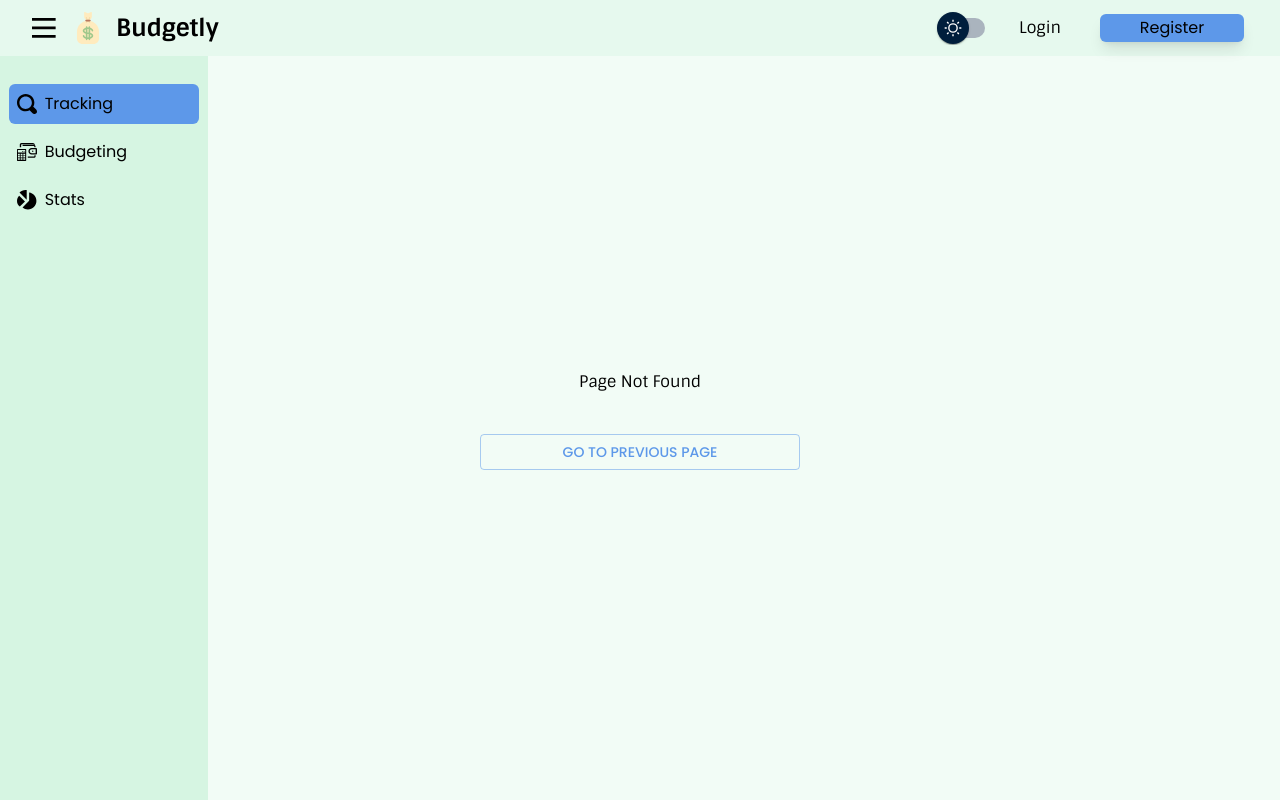
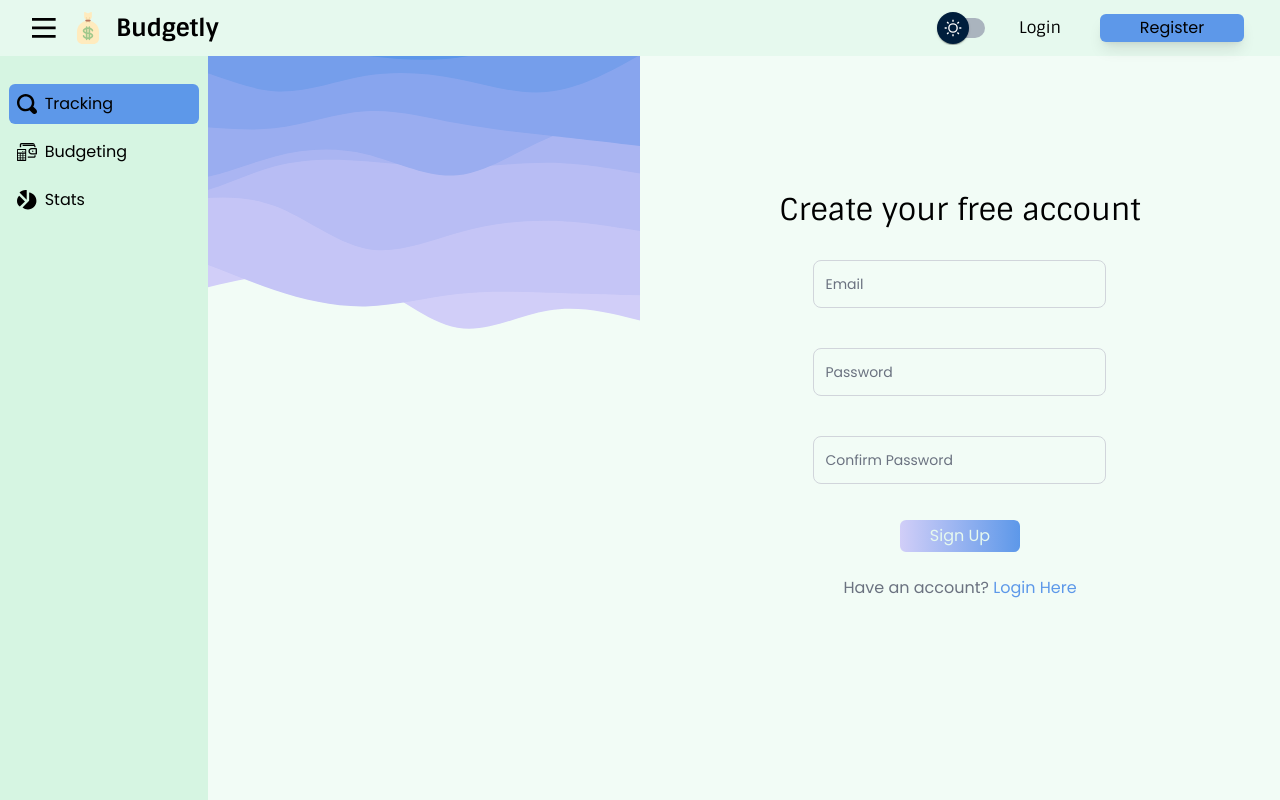
Before and after one commit to AndiRaihan/budgetly-frontend, a React (Vite) app: page /register in a window 1280 px wide. Before the commit this address had no page. Built offline with nearby package versions, Linux system fonts and the light colour scheme.

Commit message:
Finished register page design

```diff
--- a/package.json
+++ b/package.json
@@ -16,6 +16,7 @@
     "@reduxjs/toolkit": "^1.9.5",
     "react": "^18.2.0",
     "react-dom": "^18.2.0",
+    "react-hook-form": "^7.45.1",
     "react-redux": "^8.1.1",
     "react-router-dom": "^6.14.1"
   },
--- a/src/App.tsx
+++ b/src/App.tsx
@@ -6,6 +6,7 @@ import Navbar from "./components/Navbar";
 import SideNav from "./components/SideNav";
 import { useState } from "react";
 import CurrentPage from "./utils/CurrentPage";
+import Register from "./pages/Register";
 
 function App() {
   const [showNavbar, setShowNavbar] = useState(false);
@@ -32,6 +33,7 @@ function App() {
             />
           }
         />
+        <Route path="/register" element={<Register />} />
         <Route path="*" element={<NotFound />} />
       </Routes>
     </BrowserRouter>
--- /dev/null
+++ b/src/components/RegisterForm.tsx
@@ -0,0 +1,89 @@
+import { useForm, SubmitHandler } from "react-hook-form";
+import { Link } from "react-router-dom";
+
+type RegisterInput = {
+  username: string;
+  password: string;
+  confirmPassword: string;
+};
+
+export default function RegisterForm() {
+  const {
+    register,
+    handleSubmit,
+    watch,
+    formState: { errors },
+  } = useForm<RegisterInput>();
+
+  const onSubmit: SubmitHandler<RegisterInput> = (data) => console.log(data);
+  return (
+    <form
+      onSubmit={handleSubmit(onSubmit)}
+      className="flex flex-col justify-center items-center"
+    >
+      <h1 className="text-3xl mb-3">Create your free account</h1>
+      <div className="relative m-5">
+        <input
+          type="email"
+          id="username"
+          className="block px-2.5 pb-2.5 pt-4 w-full text-sm text-gray-900 bg-background-light-100 rounded-lg border border-gray-300 appearance-none dark:text-white dark:border-gray-600 dark:focus:border-blue-500 focus:outline-none focus:ring-0 focus:border-blue-600 peer"
+          placeholder=" "
+          {...register("username", { required: true })}
+        />
+        <label
+          htmlFor="username"
+          className="absolute text-sm text-gray-500 dark:text-gray-400 duration-300 transform -translate-y-4 scale-75 top-2 z-10 origin-[0] bg-background-light-100 dark:bg-gray-900 px-2 peer-focus:px-2 peer-focus:text-blue-600 peer-focus:dark:text-blue-500 peer-placeholder-shown:scale-100 peer-placeholder-shown:-translate-y-1/2 peer-placeholder-shown:top-1/2 peer-focus:top-2 peer-focus:scale-75 peer-focus:-translate-y-4 left-1"
+        >
+          Email
+        </label>
+      </div>
+      <div className="relative m-5">
+        <input
+          type="password"
+          id="password"
+          className="block px-2.5 pb-2.5 pt-4 w-full text-sm text-gray-900 bg-background-light-100 rounded-lg border border-gray-300 appearance-none dark:text-white dark:border-gray-600 dark:focus:border-blue-500 focus:outline-none focus:ring-0 focus:border-blue-600 peer"
+          placeholder=" "
+          {...register("password", { required: true })}
+        />
+        <label
+          htmlFor="password"
+          className="absolute text-sm text-gray-500 dark:text-gray-400 duration-300 transform -translate-y-4 scale-75 top-2 z-10 origin-[0] bg-background-light-100 dark:bg-gray-900 px-2 peer-focus:px-2 peer-focus:text-blue-600 peer-focus:dark:text-blue-500 peer-placeholder-shown:scale-100 peer-placeholder-shown:-translate-y-1/2 peer-placeholder-shown:top-1/2 peer-focus:top-2 peer-focus:scale-75 peer-focus:-translate-y-4 left-1"
+        >
+          Password
+        </label>
+      </div>
+      <div className="relative m-5">
+        <input
+          type="password"
+          id="confirm_password"
+          className="block px-2.5 pb-2.5 pt-4 w-full text-sm text-gray-900 bg-background-light-100 rounded-lg border border-gray-300 appearance-none dark:text-white dark:border-gray-600 dark:focus:border-blue-500 focus:outline-none focus:ring-0 focus:border-blue-600 peer"
+          placeholder=" "
+          {...register("confirmPassword", {
+            required: true,
+            validate: (value) => value === watch("password"),
+          })}
+        />
+        <label
+          htmlFor="confirm_password"
+          className="absolute text-sm text-gray-500 dark:text-gray-400 duration-300 transform -translate-y-4 scale-75 top-2 z-10 origin-[0] bg-background-light-100 dark:bg-gray-900 px-2 peer-focus:px-2 peer-focus:text-blue-600 peer-focus:dark:text-blue-500 peer-placeholder-shown:scale-100 peer-placeholder-shown:-translate-y-1/2 peer-placeholder-shown:top-1/2 peer-focus:top-2 peer-focus:scale-75 peer-focus:-translate-y-4 left-1"
+        >
+          Confirm Password
+        </label>
+      </div>
+      <div className="flex items-center justify-center w-1/3 h-8 my-4">
+        <button
+          type="submit"
+          className="text-center text-background-light-200 bg-gradient-to-r from-[#D1CEF8] to-[#5D98E9] flex-1 rounded-md self-stretch"
+        >
+          Sign Up
+        </button>
+      </div>
+      <p className="text-gray-500 my-2">
+        Have an account?{" "}
+        <Link to="/login" className="text-primary-200">
+          Login Here
+        </Link>
+      </p>
+    </form>
+  );
+}
--- /dev/null
+++ b/src/pages/Register.tsx
@@ -0,0 +1,18 @@
+import React from "react";
+import RegisterForm from "../components/RegisterForm";
+import LayeredWaves3 from "../assets/layered-waves-var-3.svg";
+
+export default function Register() {
+  return (
+    <div className="bg-background-light-100 h-screen grid grid-cols-2">
+        <img
+          src={LayeredWaves3}
+          alt="Layered Wave"
+          className="w-screen object-scale-down"
+        />
+      <div className="flex justify-center">
+        <RegisterForm />
+      </div>
+    </div>
+  );
+}
--- a/tailwind.config.js
+++ b/tailwind.config.js
@@ -3,6 +3,10 @@ export default {
   darkMode: "class",
   content: ["./index.html", "./src/**/*.{js,ts,jsx,tsx}"],
   theme: {
+    extend: {
+      fontFamily: {
+        poppins: ["poppins", "sans-serif"],
+      },
       colors: {
         background: {
           light : {
@@ -28,10 +32,6 @@ export default {
           300: '#FF2E2E'
         },
       },
-    extend: {
-      fontFamily: {
-        poppins: ["poppins", "sans-serif"],
-      },
     },
   },
   plugins: [],
```
Also changed, not shown: src/assets/layered-waves-var-3.svg (added), 1 other file (tests, documents, lock files or other folders). Lines whose indentation alone changed are shown as unchanged.
